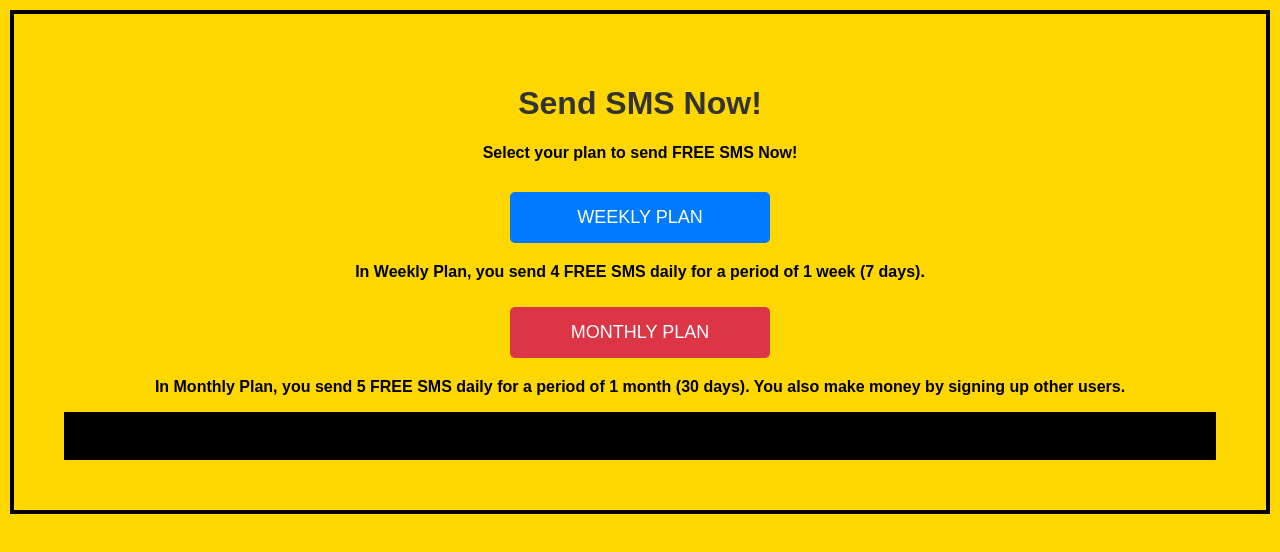
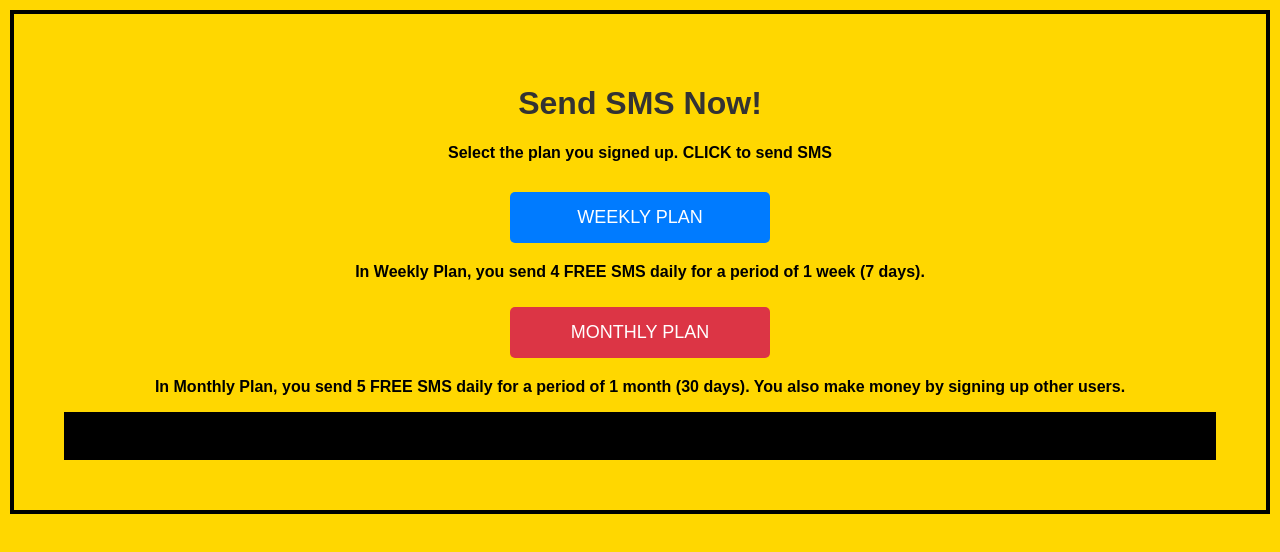
Before and after one commit to masomodigital/sendsms-page, a plain HTML site: page index.html in a window 1280 px wide. Drawn offline with Linux system fonts and the light colour scheme.

Commit message:
Update index.html

```diff
--- a/index.html
+++ b/index.html
@@ -69,7 +69,7 @@
 </head>
 <body>
     <h1>Send SMS Now!</h1>
-    <p class="subheading">Select your plan to send FREE SMS Now!</p>
+    <p class="subheading">Select the plan you signed up. CLICK to send SMS</p>
     <div class="button-container">
         <a href="https://masomodigital.github.io/sendsmspens-weekly/" class="btn blue-btn">WEEKLY PLAN</a>
         <p class="info-text">In Weekly Plan, you send 4 FREE SMS daily for a period of 1 week (7 days).</p>
```
